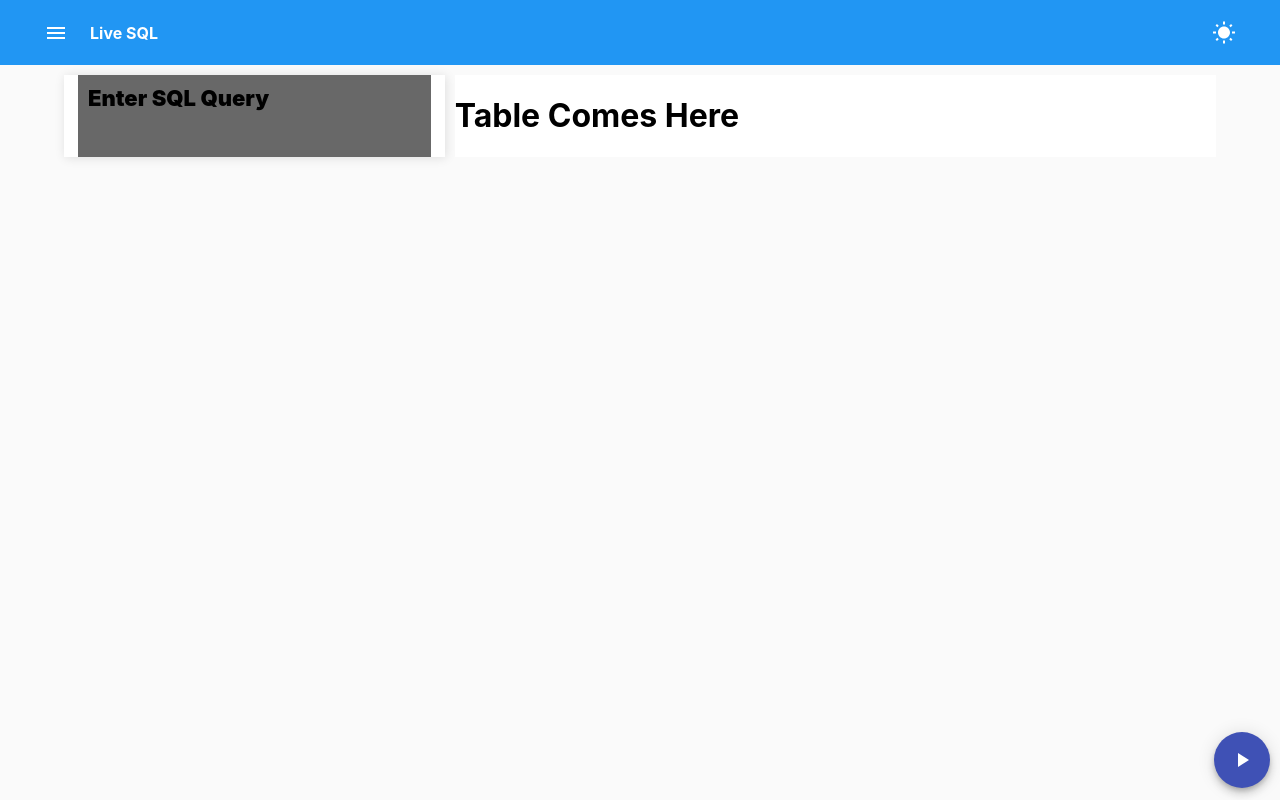
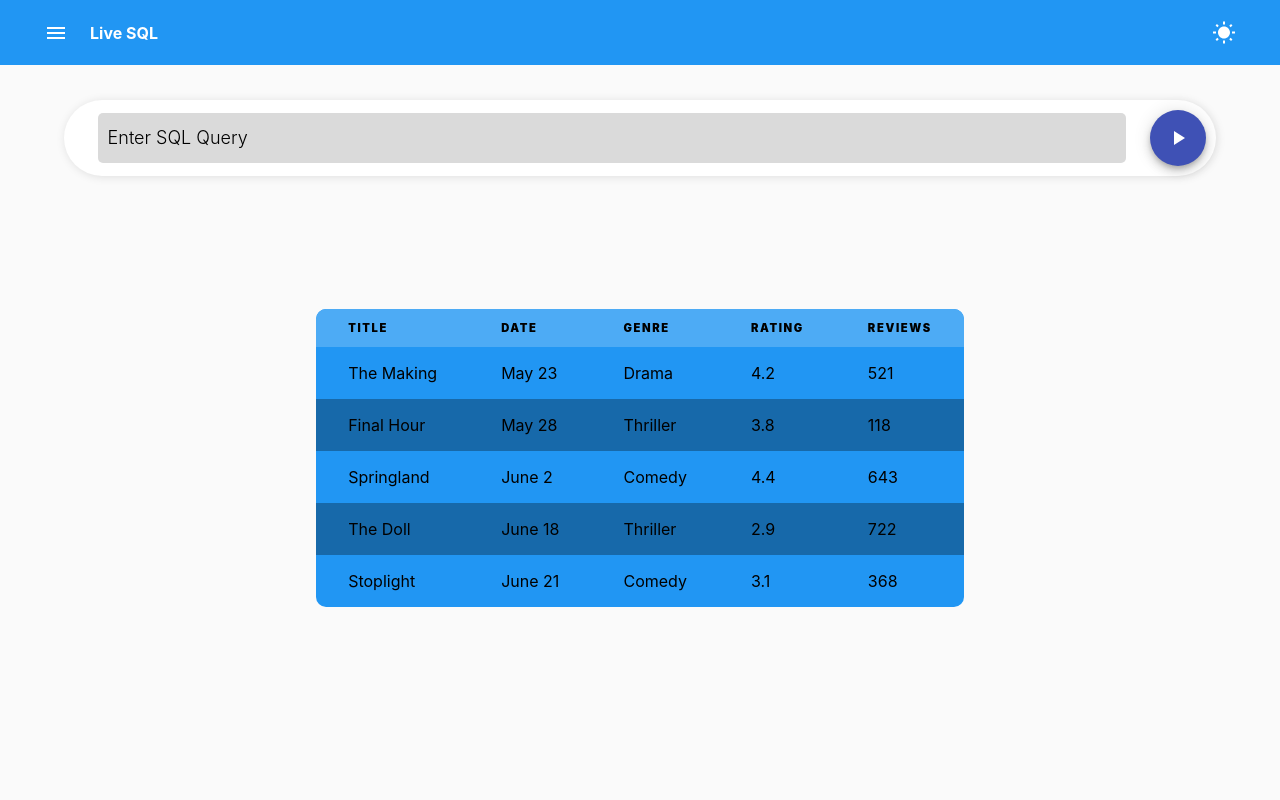
Before and after one commit to ritu-gomes/task-two, a React (Create React App) app: page / in a window 1280 px wide. Built offline with nearby package versions, Linux system fonts and the light colour scheme.

Commit message:
Some UI Elements Layout Changed

```diff
--- a/src/App.css
+++ b/src/App.css
@@ -6,6 +6,21 @@
   --secondaryDark: #ab003c;
   --secondaryAccent: #f50057;
   --secondaryLight: #f73378;
+  /*   color variables */
+  --clr-primary: #d0def2;
+  --clr-primary-light: #f3f8fe;
+  --clr-primary-dark: #a7bad3;
+  --clr-gray100: #f9fbff;
+  --clr-gray150: #f4f6fb;
+  --clr-gray200: #eef1f6;
+  --clr-gray300: #e1e5ee;
+  --clr-gray400: #767b91;
+  --clr-gray500: #4f546c;
+  --clr-gray600: #2a324b;
+  --clr-gray700: #161d34;
+
+  /*   border radius */
+  --radius: 0.2rem;
 }
 
 .navbar {
@@ -42,15 +57,19 @@
 /**Main UI **/
 
 .main__ui {
-  display: grid;
-  grid-template-columns: 1fr 2fr;
+  display: flex;
+  height: 80vh;
+  justify-content: space-between;
+  flex-wrap: wrap;
   width: 90%;
-  margin: 10px auto;
-  grid-gap: 10px;
+  margin: 35px auto;
+  flex-direction: column;
 }
 .sidenav {
   display: flex;
-  flex-direction: column;
+  padding: 10px;
+  border-radius: 65px;
+  flex-direction: row;
   justify-content: center;
   align-items: center;
   background-color: #ffff;
@@ -59,47 +78,64 @@
 
 .query__section {
   width: 90%;
+  border-radius: 5px;
+  display: flex;
+  align-items: center;
   margin: 0 auto;
-  background-color: #686868;
+  background-color: #dadada;
   height: 90%;
-  padding-top: 10px;
   padding-left: 10px;
-  font-size: 22px;
+  font-size: 18px;
 }
 
 .query__section > span {
-  font-weight: 900;
+  font-weight: 300;
 }
 
 .sidenav__footer {
-  width: 100%;
-  height: 80px;
-  display: flex;
-  align-items: center;
-  justify-content: flex-end;
   border-radius: 65px;
-  position: fixed;
-  bottom: 0;
-  right: 10px;
 }
 
 .result__table__section {
-  width: 100%;
+  flex: 1;
   margin: 0 auto;
-  background-color: #fff;
+  display: flex;
+  justify-content: center;
+  align-items: center;
 }
 
+/*Table*/
+
+table {
+  overflow: hidden;
+  width: 100%;
+  border-collapse: collapse;
+  background-color: white;
+  text-align: left;
+  border-radius: 10px;
+}
+
+th {
+  background-color: var(--primaryLight);
+  padding: 0.75rem 2rem;
+  text-transform: uppercase;
+  font-size: 0.7rem;
+  font-weight: 900;
+  letter-spacing: 0.1rem;
+}
+
+td {
+  padding: 1rem 2rem;
+}
+tr:nth-child(even) {
+  background-color: var(--primaryDark);
+}
+
+tr:nth-child(odd) {
+  background-color: var(--primaryAccent);
+}
 @media screen and (max-width: 768px) {
-  .main__ui {
-    grid-template-columns: 1fr;
-  }
   .sidenav {
-    width: 75%;
+    width: 100%;
   }
 }
-
-/* @media screen and (min-width: 768px) {
-  .sidenav {
-    height: 100vh;
-  }
-} */
--- a/src/components/Main.jsx
+++ b/src/components/Main.jsx
@@ -1,6 +1,7 @@
 import React from "react";
 import PlayArrowIcon from "@material-ui/icons/PlayArrow";
 import { Fab } from "@material-ui/core";
+import Table from "./Table";
 function Main() {
   return (
     <div className="main__ui">
@@ -15,7 +16,7 @@ function Main() {
         </div>
       </div>
       <div className="result__table__section">
-        <h1>Table Comes Here</h1>
+        <Table />
       </div>
     </div>
   );
--- /dev/null
+++ b/src/components/Table.jsx
@@ -0,0 +1,56 @@
+import React from "react";
+
+function Table() {
+  return (
+    <table>
+      <thead>
+        <tr>
+          <th>Title</th>
+          <th>Date</th>
+          <th>Genre</th>
+          <th>Rating</th>
+          <th>Reviews</th>
+        </tr>
+      </thead>
+      <tbody>
+        <tr>
+          <td>The Making</td>
+          <td>May 23</td>
+          <td>Drama</td>
+          <td>4.2</td>
+          <td>521</td>
+        </tr>
+        <tr>
+          <td>Final Hour</td>
+          <td>May 28</td>
+          <td>Thriller</td>
+          <td>3.8</td>
+          <td>118</td>
+        </tr>
+        <tr>
+          <td>Springland</td>
+          <td>June 2</td>
+          <td>Comedy</td>
+          <td>4.4</td>
+          <td>643</td>
+        </tr>
+        <tr>
+          <td>The Doll</td>
+          <td>June 18</td>
+          <td>Thriller</td>
+          <td>2.9</td>
+          <td>722</td>
+        </tr>
+        <tr>
+          <td>Stoplight</td>
+          <td>June 21</td>
+          <td>Comedy</td>
+          <td>3.1</td>
+          <td>368</td>
+        </tr>
+      </tbody>
+    </table>
+  );
+}
+
+export default Table;
--- a/src/index.css
+++ b/src/index.css
@@ -29,8 +29,21 @@ body.light-theme .MuiFab-primary {
   background-color: #4dabf5;
 }
 body.dark-theme .sidenav {
-  background-color: #999999;
+  background-color: var(--secondaryAccent);
 }
-body.dark-theme .result__table__section {
-  background-color: #999999;
+
+body.dark-theme .query__section {
+  background-color: var(--secondaryDark);
 }
+
+body.dark-theme th {
+  background-color: #f73378;
+}
+
+body.dark-theme tr:nth-child(even) {
+  background-color: var(--secondaryDark);
+}
+
+body.dark-theme tr:nth-child(odd) {
+  background-color: var(--secondaryAccent);
+}
```
